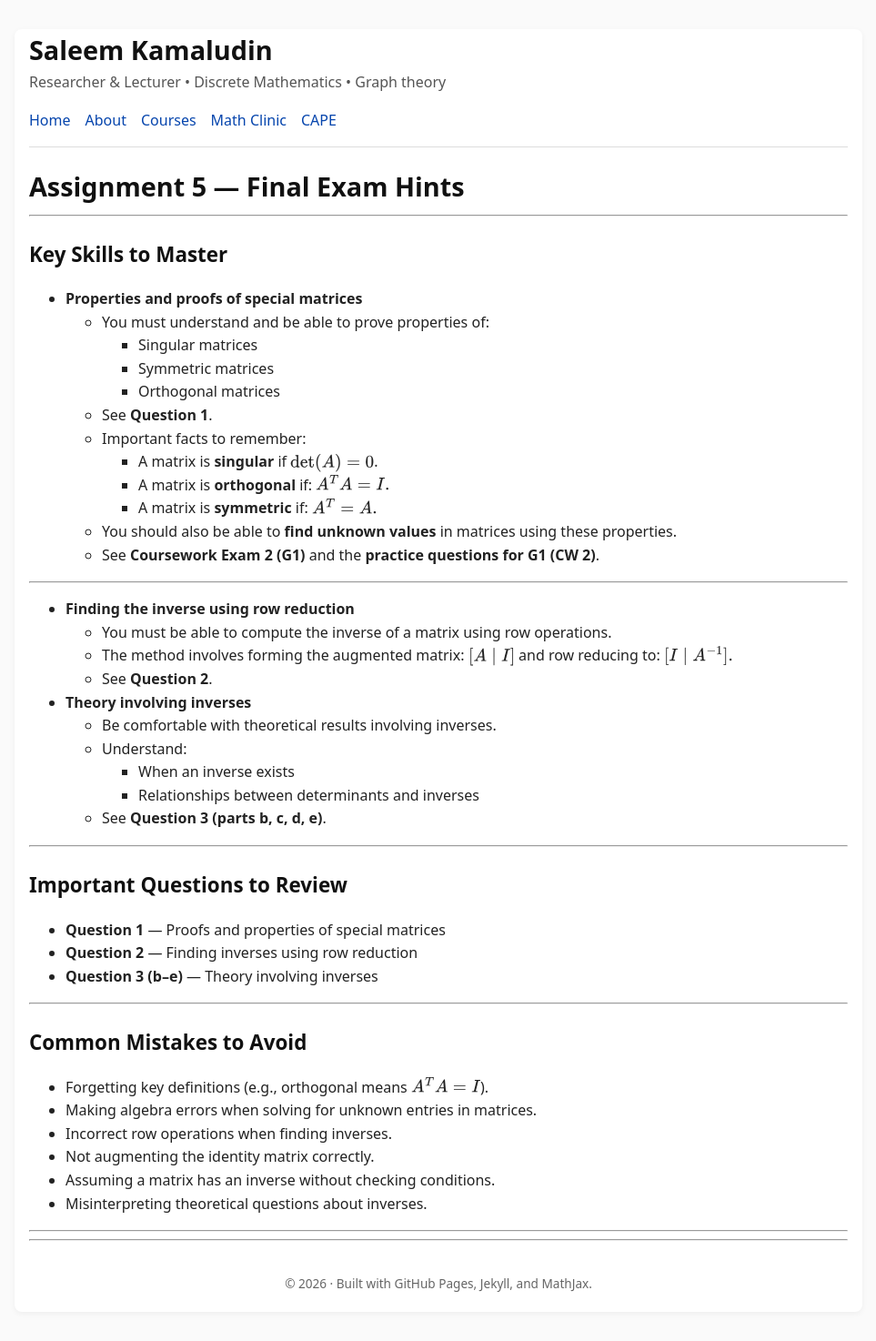
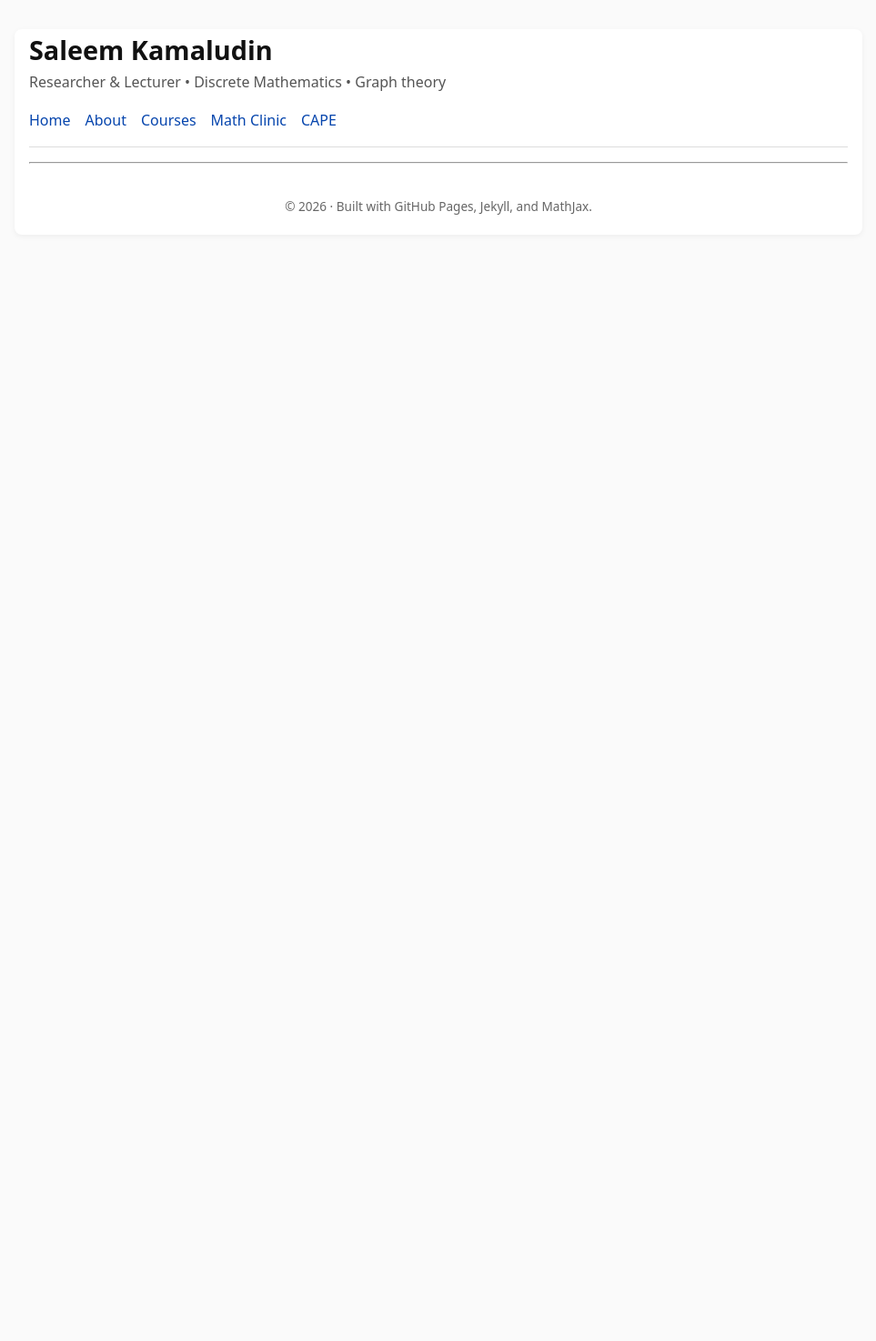
Before and after one commit to SaleemKamaludin/SaleemKamaludin.github.io, a Jekyll site: the page built from courses/intro-linear-geometry/final-exam-hints/assignment-5/index.md, in a window 1280 px wide. Shown: the whole page at 91% size, without its empty margins (158-1121 px from the left). Built offline with Jekyll 4.4.1, drawn with Linux system fonts in a browser that asks for light colours; after the commit the page ends 900 px from its top, so only the background shows below that.

Commit message:
Update index.md

```diff
--- a/courses/intro-linear-geometry/final-exam-hints/assignment-5/index.md
+++ b/courses/intro-linear-geometry/final-exam-hints/assignment-5/index.md
@@ -4,7 +4,7 @@ title: Assignment 5 — Final Exam Hints
 permalink: /courses/intro-linear-geometry/final-exam-hints/assignment-5/
 ---
 
-# Assignment 5 — Final Exam Hints
+<!-- # Assignment 5 — Final Exam Hints
 
 ---
 
@@ -71,3 +71,5 @@ $$
 - Misinterpreting theoretical questions about inverses.
 
 ---
+
+-->
```
